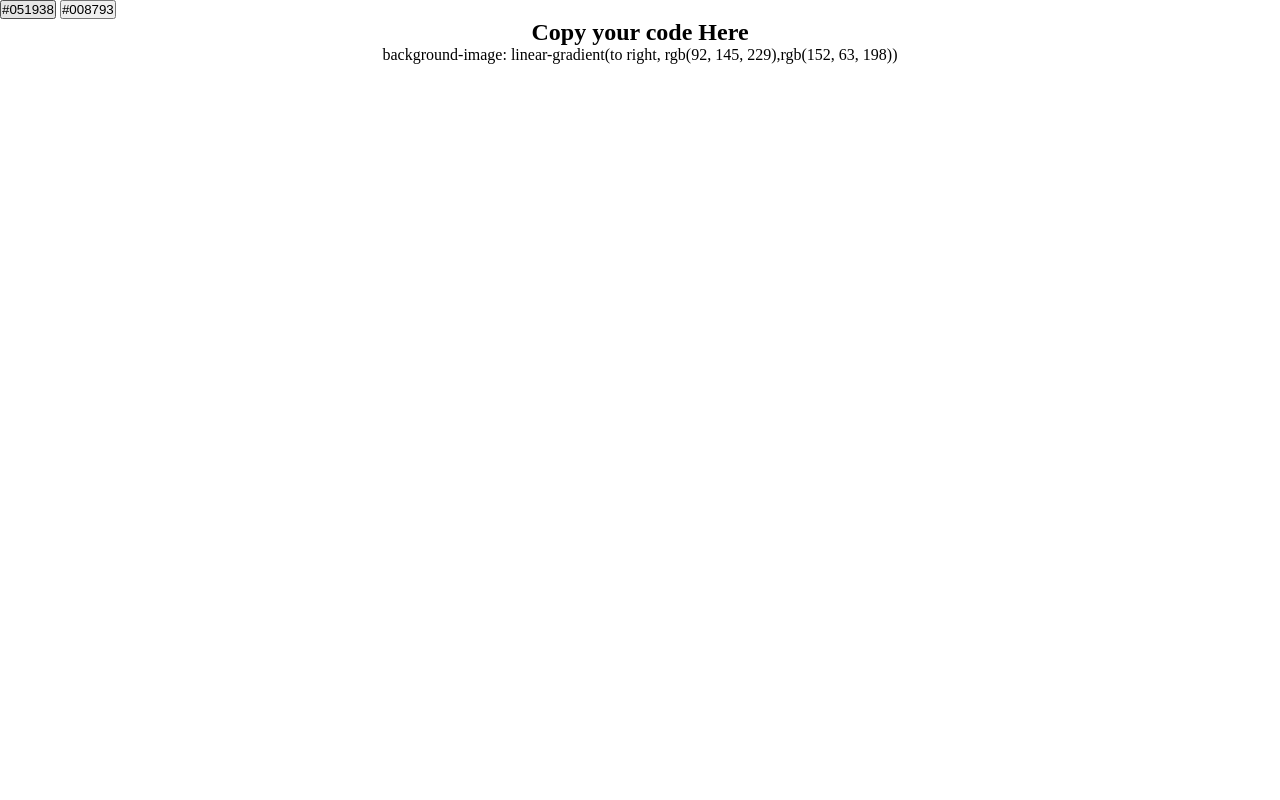
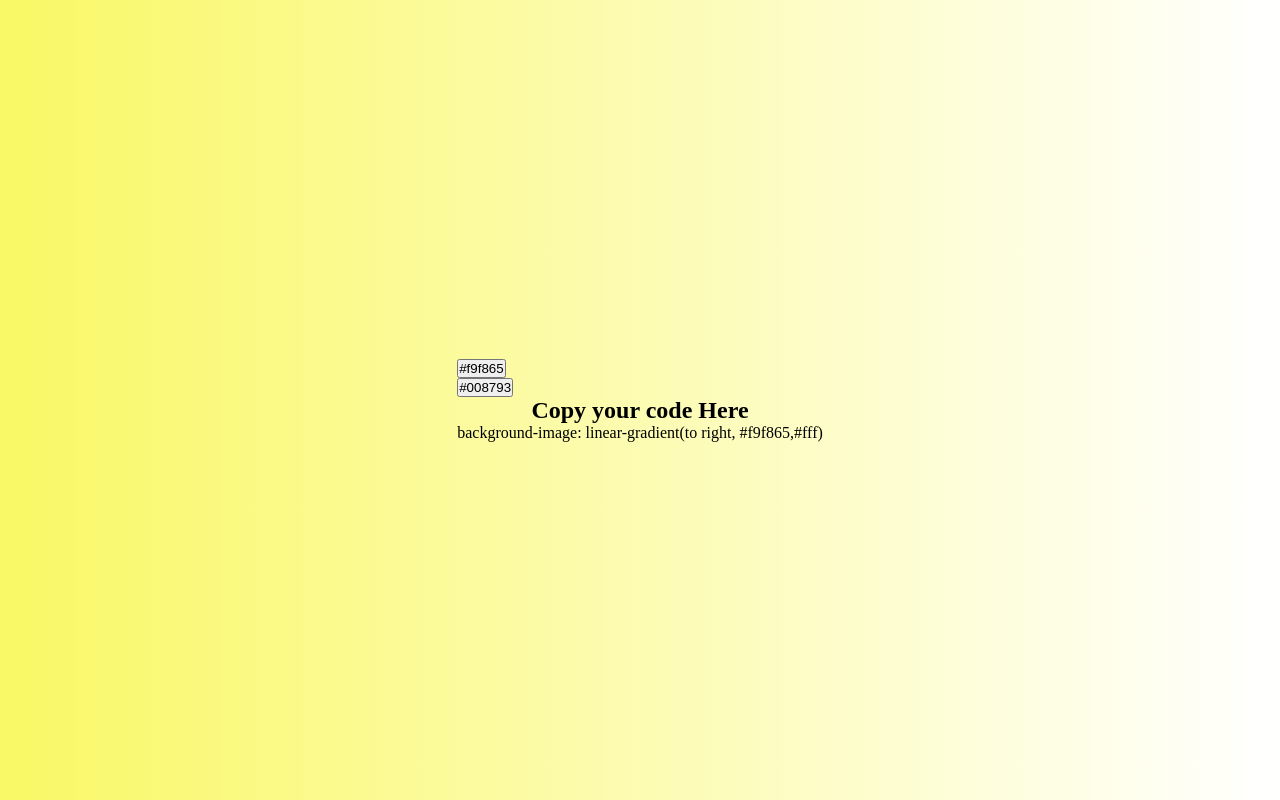
Before and after one commit to tyagi-avish/Gradientproject, a plain HTML site: page index.html in a window 1280 px wide. Both pictures are taken after a click on the button "#051938". Drawn offline with Linux system fonts and the light colour scheme.

Commit message:
add javascript and some css

```diff
--- a/index.css
+++ b/index.css
@@ -3,7 +3,7 @@
     padding: 0;
     box-sizing: border-box;
 }
-.mybutton,.mybutton2{
+#mybutton,#mybutton2{
     display: flex;
     align-items: center;
     justify-content: center;
@@ -13,3 +13,23 @@
     align-items: center;
     justify-content: center;
 }
+body{
+    width: 100%;
+    height: 100vh;
+    background-image: linear-gradient(to right top, #051937,
+    #004d7a,
+    #008793,
+    #00bf72,
+    #a8eb12
+
+    );
+    display: flex;
+    justify-content: center;
+    align-items: center;
+}
+section{
+
+}
+button{
+
+}
--- a/index.html
+++ b/index.html
@@ -20,6 +20,9 @@
     <script>
         let btn1 = document.getElementById("mybutton");
         let btn2 = document.getElementById("mybutton2");
+        let codeDiv = document.querySelector(".copycode");
+        let rgb1 =" #000";
+        let rgb2 = "#fff";
 
 
         const myhandle =()=>{
@@ -40,8 +43,11 @@
 
         const handlebutton1= ()=>{
 
-            let rgb1 =myhandle();
+             rgb1 =myhandle();
+             btn1.innerText = rgb1;
             console.log(rgb1);
+            document.body.style.backgroundImage = `linear-gradient(to right, ${rgb1} , ${rgb2})`;
+            codeDiv.innerHTML = `background-image: linear-gradient(to right, ${rgb1},${rgb2})`;
 
 
 
@@ -49,8 +55,11 @@
 
         const handlebutton2= ()=>{
 
-            let rgb2 =myhandle();
+             rgb2 =myhandle();
+             btn2.innerText = rgb2;
             console.log(rgb2);
+            document.body.style.backgroundImage = `linear-gradient(to right, ${rgb1} , ${rgb2})`;
+            codeDiv.innerHTML = `background-image: linear-gradient(to right, ${rgb1},${rgb2})`;
 
 
 
```
